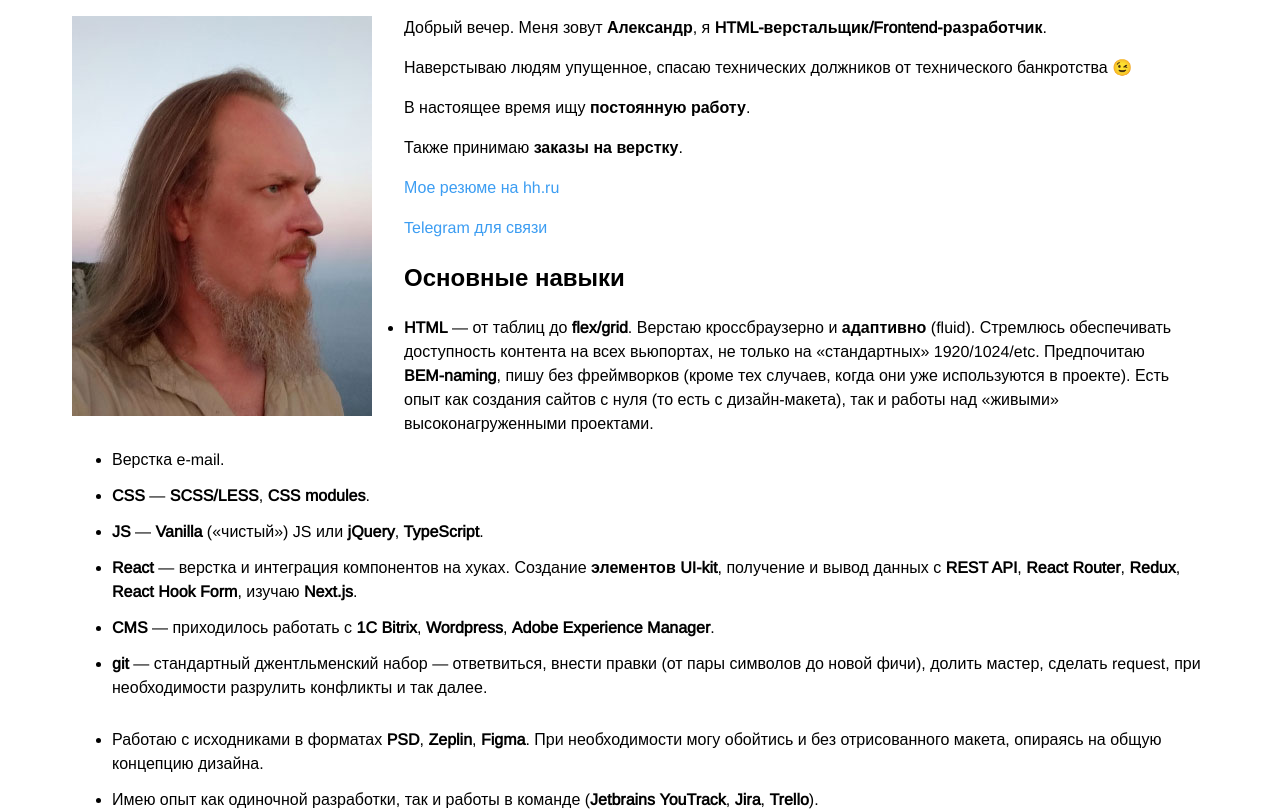
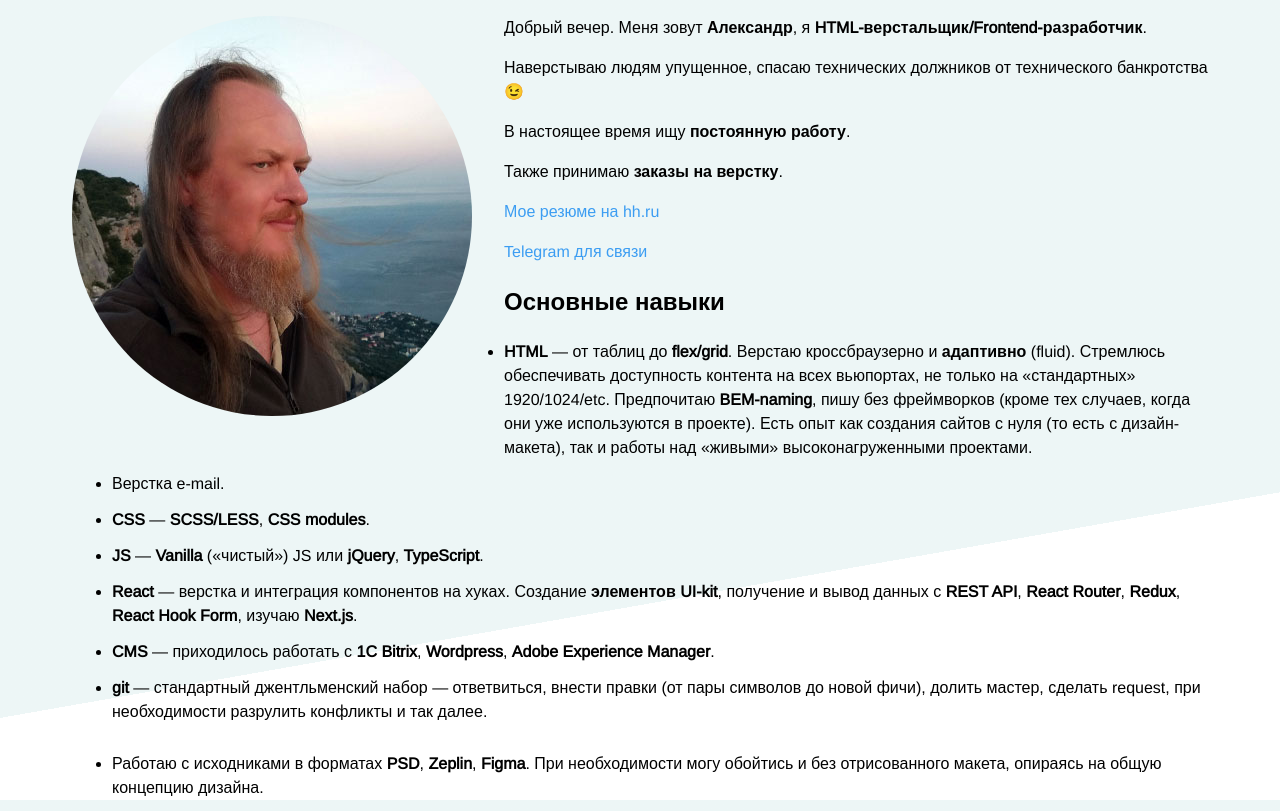
Before and after one commit to alex-stroev/alex-stroev.github.io, a Next.js app: page / in a window 1280 px wide. Shown: the top 811 px of the page. Built offline with nearby package versions, Linux system fonts and the light colour scheme.

Commit message:
+ some sugar

```diff
--- a/app/__components/PortfolioItem/styles.module.scss
+++ b/app/__components/PortfolioItem/styles.module.scss
@@ -9,7 +9,6 @@
         box-shadow: 1px 4px 26px 2px rgba(34, 60, 80, 0.2);
 
         a {
-      background-color: gold;
             &::after {
                 content: "";
                 position: absolute;
--- a/app/__components/PortfolioList/styles.module.scss
+++ b/app/__components/PortfolioList/styles.module.scss
@@ -2,6 +2,7 @@
     &__grid {
         display: grid;
         grid-template-columns: repeat(3, 1fr);
+        grid-auto-columns: 1fr;
         gap: 1rem;
 
         @media (max-width: 768px) {
--- a/app/globals.scss
+++ b/app/globals.scss
@@ -18,6 +18,11 @@ body {
 }
 
 body {
+  $color: rgba(teal, 7%);
+  background-image: linear-gradient(170deg, $color 0%, $color 70%, #ffffff 70%, #ffffff 100%);
+  background-size: auto 100vh;
+  background-repeat: no-repeat;
+  background-attachment: fixed;
 }
 
 // a {
--- a/app/page.js
+++ b/app/page.js
@@ -14,8 +14,8 @@ export default function Home() {
         <div className={styles.kernel}>
             <div className={styles.face}>
                 <Image
-                    src="/face/01sda.jpg"
-                    width={300}
+                    src="/face/03fwe.jpg"
+                    width={400}
                     height={400}
                     alt={""}
                     priority={true}
--- a/app/page.module.scss
+++ b/app/page.module.scss
@@ -3,6 +3,8 @@
     padding: 0 2em;
     margin: 0 auto;
     line-height: 1.5;
+    position: relative;
+    z-index: 2;
 
     ul {
         position: relative;
@@ -36,6 +38,7 @@
     img {
         max-width: 100%;
         height: auto;
+        border-radius: 50%;
     }
 
     @media (max-width: 600px) {
```
Also changed, not shown: public/face/03fwe.jpg (added). Lines whose indentation alone changed are shown as unchanged.
